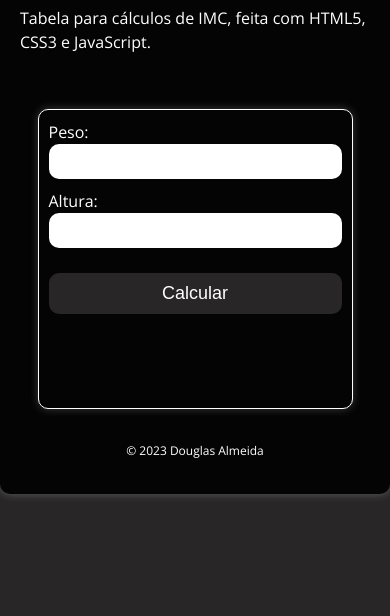
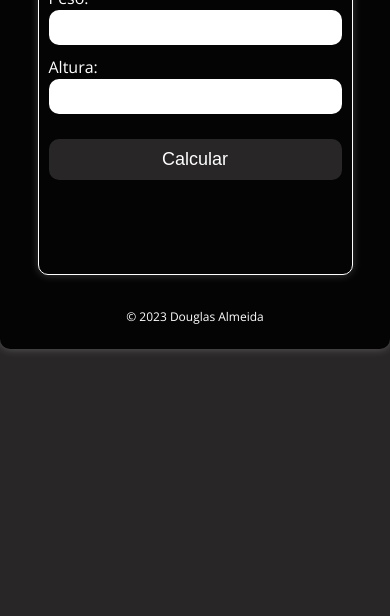
Before and after one commit to douglasalmeida21091994/Tabela-IMC, a plain HTML site: page index.html in a window 390 px wide. Shown: the part 228-844 px from the top of the page. Drawn offline with nearby package versions, Linux system fonts and the light colour scheme.

Commit message:
Atualização Table IMC

```diff
--- /dev/null
+++ b/css/media-query.css
@@ -0,0 +1,13 @@
+@charset "UTF-8";
+
+
+@media screen and (max-width: 480px) {
+
+    body {
+        height: 100%;
+    }
+
+    .container {
+        height: 100%;
+    }
+}
--- a/css/style.css
+++ b/css/style.css
@@ -14,7 +14,6 @@
 body {
     background-color: var(--cor001);
     height: 100vh;
-
     display: flex;
     align-items: center;
     justify-content: center;
--- a/index.html
+++ b/index.html
@@ -5,6 +5,7 @@
     <meta name="viewport" content="width=device-width, initial-scale=1.0">
     <title>Tabela de Cálculo de IMC</title>
     <link rel="stylesheet" href="css/style.css">
+    <link rel="stylesheet" href="css/media-query.css">
 </head>
 <body>
     <section class="container">
```
